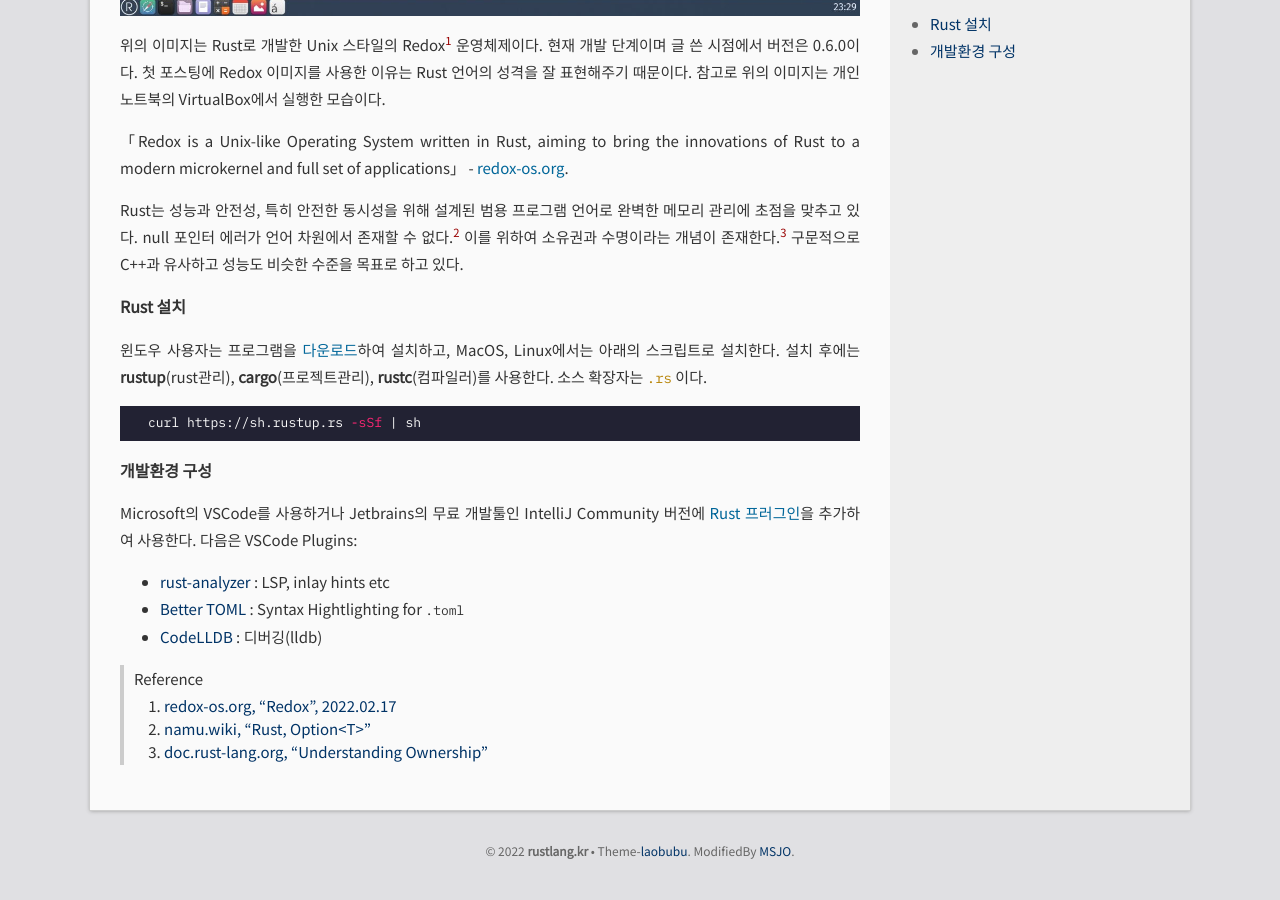
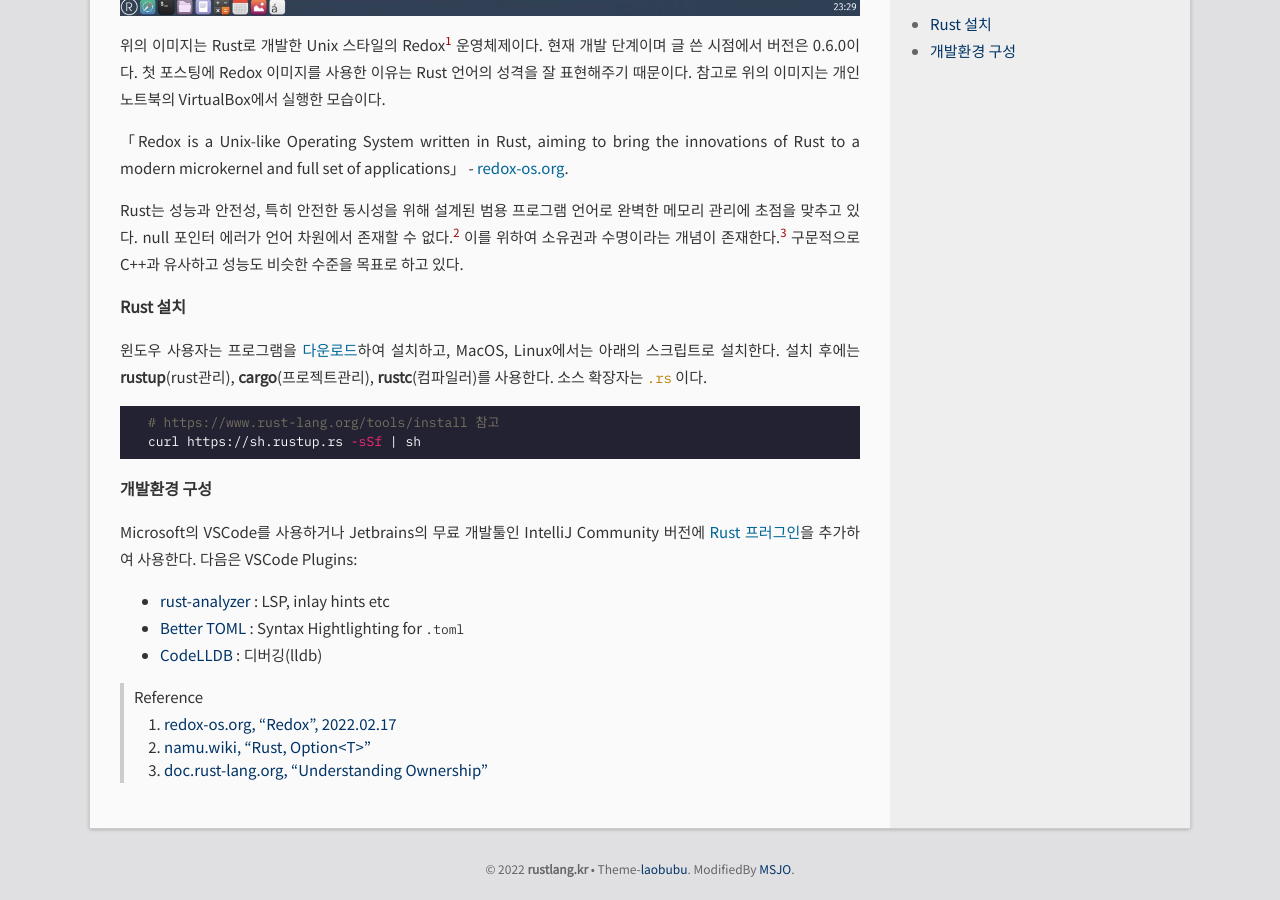
Before and after one commit to DebugJO/rustlang, a Jekyll site: the page built from _posts/2022-02-18-1.md, in a window 1280 px wide and 900 px high, scrolled down 640 px. Built offline with Jekyll 4.4.1, drawn with Linux system fonts in a browser that asks for light colours.

Commit message:
Rust-001, 소개 및 개발환경

````diff
--- a/_posts/2022-02-18-1.md
+++ b/_posts/2022-02-18-1.md
@@ -19,6 +19,7 @@
 윈도우 사용자는 프로그램을 [다운로드](https://win.rustup.rs/)하여 설치하고, MacOS, Linux에서는 아래의 스크립트로 설치한다. 설치 후에는 **rustup**(rust관리), **cargo**(프로젝트관리), **rustc**(컴파일러)를 사용한다. 소스 확장자는 `.rs` 이다.
 
 ```bash
+# https://www.rust-lang.org/tools/install 참고
 curl https://sh.rustup.rs -sSf | sh
 ```
 
````
